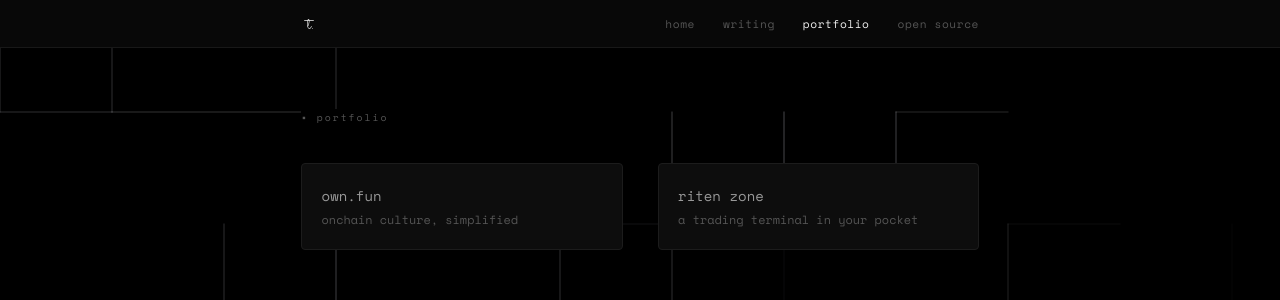
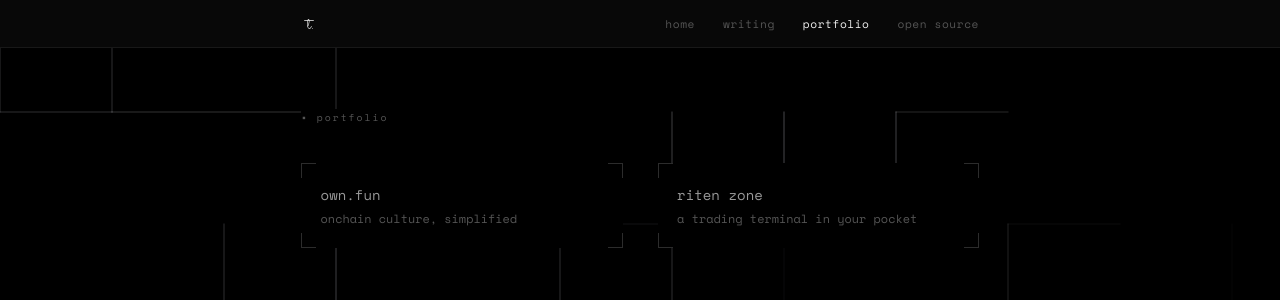
Before and after one commit to Tradfibaby/Personal_Website, a React (Vite) app: page /portfolio in a window 1280 px wide. Shown: the top 300 px of the page. Built offline with nearby package versions, Linux system fonts and the light colour scheme.

Commit message:
simplify own fun

```diff
--- a/src/index.css
+++ b/src/index.css
@@ -527,18 +527,34 @@ a {
 
 /* Portfolio tiles: name and tagline over a rule, nothing else */
 .p-tile {
+  --corner: #2c2c2c;
+  --corner-len: 15px;
+  --corner-t: 1px;
   display: block;
   text-decoration: none;
-  background-color: #0d0d0d;
-  border: 1px solid #1c1c1c;
-  border-radius: 4px;
+  background-color: var(--bg);
   padding: 1.4rem;
-  transition: border-color 0.3s ease, background-color 0.3s ease;
+  /* four L-shaped corner brackets, drawn as gradient arms (no full outline) */
+  background-image:
+    linear-gradient(var(--corner), var(--corner)), linear-gradient(var(--corner), var(--corner)),
+    linear-gradient(var(--corner), var(--corner)), linear-gradient(var(--corner), var(--corner)),
+    linear-gradient(var(--corner), var(--corner)), linear-gradient(var(--corner), var(--corner)),
+    linear-gradient(var(--corner), var(--corner)), linear-gradient(var(--corner), var(--corner));
+  background-repeat: no-repeat;
+  background-size:
+    var(--corner-len) var(--corner-t), var(--corner-t) var(--corner-len),
+    var(--corner-len) var(--corner-t), var(--corner-t) var(--corner-len),
+    var(--corner-len) var(--corner-t), var(--corner-t) var(--corner-len),
+    var(--corner-len) var(--corner-t), var(--corner-t) var(--corner-len);
+  background-position:
+    top left, top left,
+    top right, top right,
+    bottom left, bottom left,
+    bottom right, bottom right;
 }
 .p-tile:hover,
 .p-tile:focus-visible {
-  border-color: #4a4a4a;
-  background-color: #131313;
+  --corner: #5a5a5a;
 }
 .p-tile-name,
 .p-tile-tag {
```
